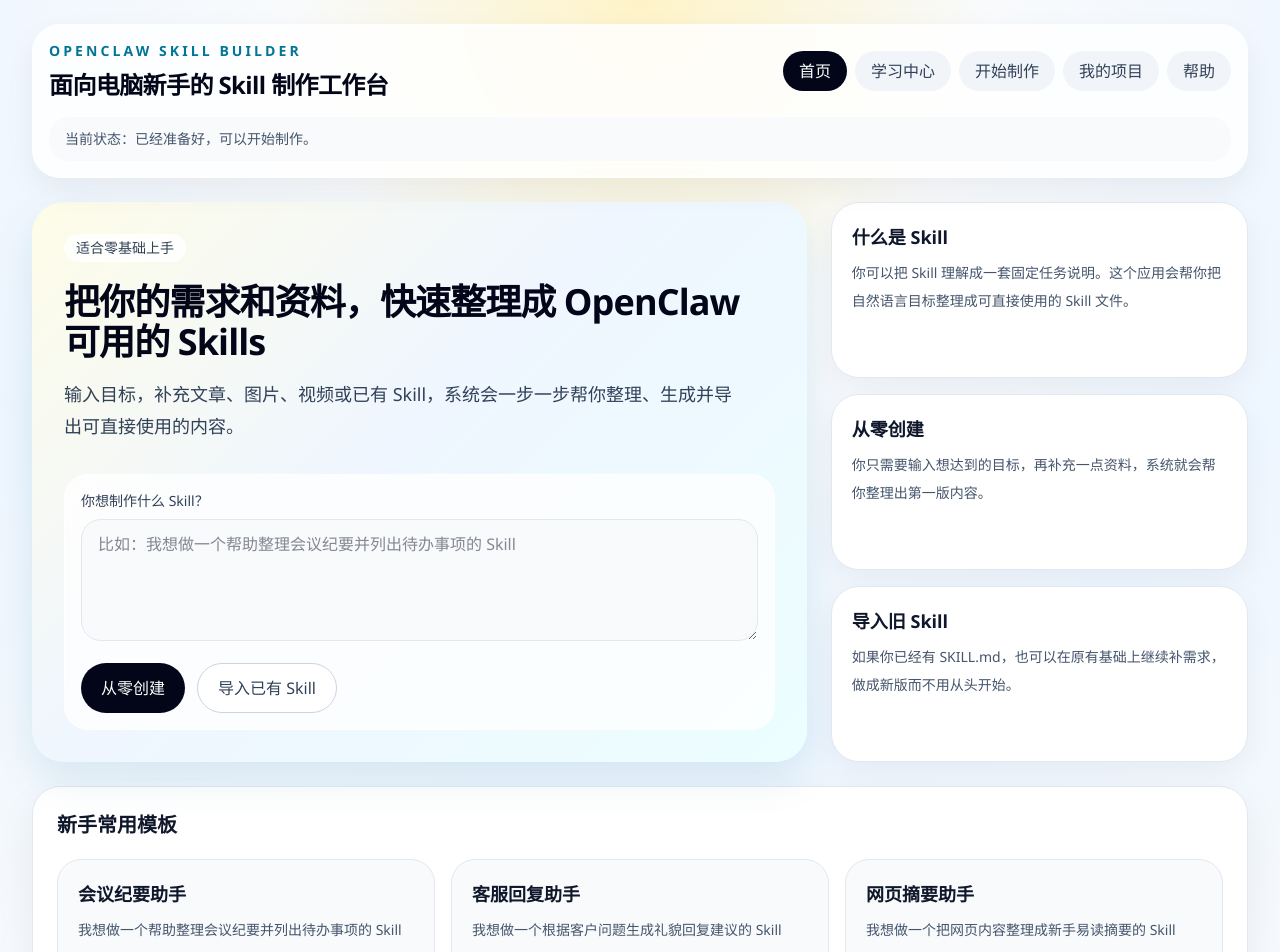
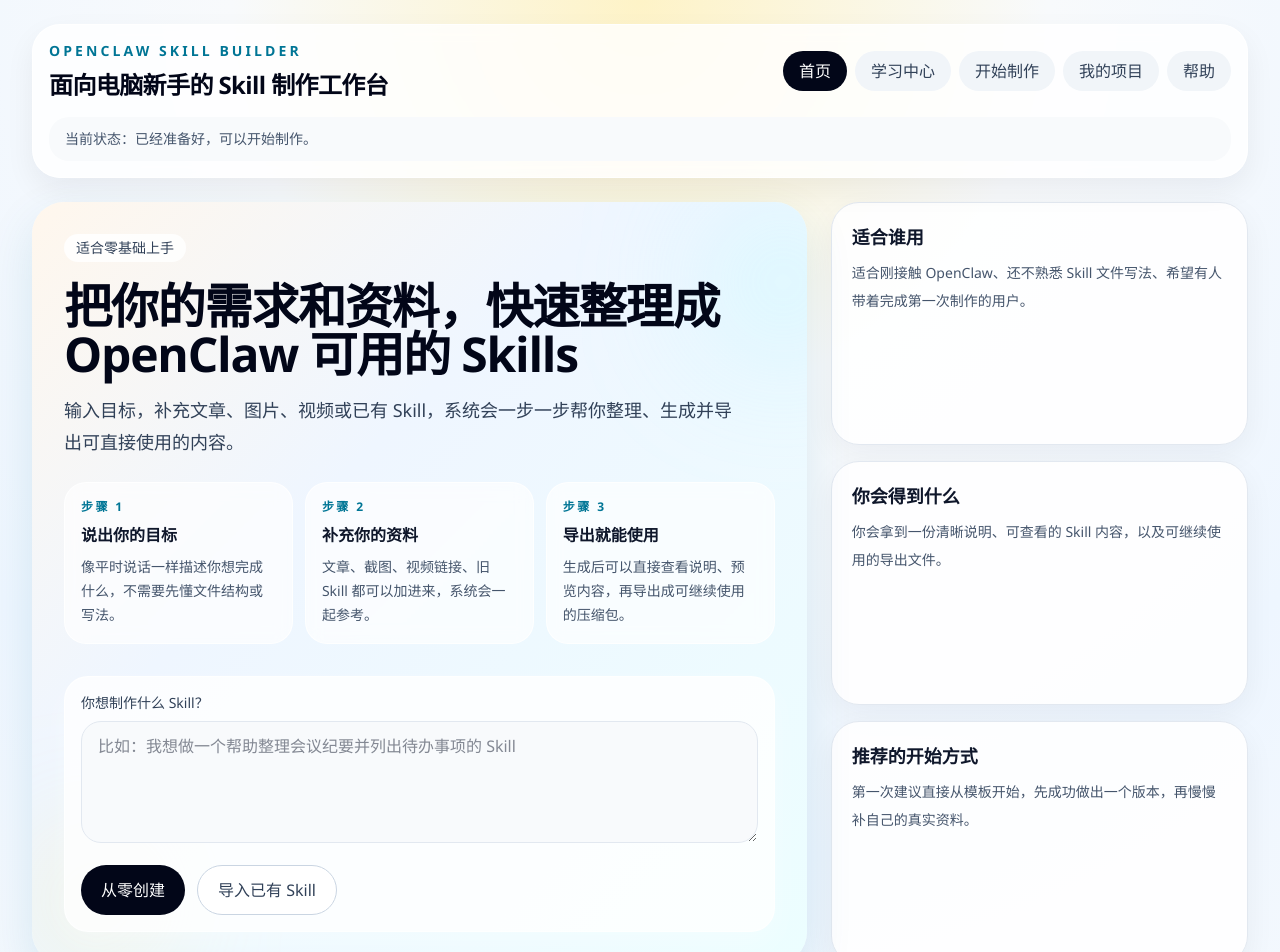
Before and after one commit to jiayuan04091016/openclaw-skill-builder, a Next.js app: page / in a window 1280 px wide. Shown: the top 952 px of the page. Built offline with nearby package versions, Linux system fonts and the light colour scheme.

Commit message:
Polish core product pages and onboarding flow

```diff
--- a/src/components/skill-builder-app.tsx
+++ b/src/components/skill-builder-app.tsx
@@ -23,16 +23,16 @@
 
 const learningCards = [
   {
-    title: "什么是 Skill",
-    body: "你可以把 Skill 理解成一套固定任务说明。这个应用会帮你把自然语言目标整理成可直接使用的 Skill 文件。",
+    title: "说出你的目标",
+    body: "像平时说话一样描述你想完成什么，不需要先懂文件结构或写法。",
   },
   {
-    title: "从零创建",
-    body: "你只需要输入想达到的目标，再补充一点资料，系统就会帮你整理出第一版内容。",
+    title: "补充你的资料",
+    body: "文章、截图、视频链接、旧 Skill 都可以加进来，系统会一起参考。",
   },
   {
-    title: "导入旧 Skill",
-    body: "如果你已经有 SKILL.md，也可以在原有基础上继续补需求，做成新版而不用从头开始。",
+    title: "导出就能使用",
+    body: "生成后可以直接查看说明、预览内容，再导出成可继续使用的压缩包。",
   },
 ];
 
@@ -447,17 +447,28 @@
           {section === "home" ? (
             <>
               <section className="grid gap-6 lg:grid-cols-[1.3fr_0.7fr]">
-                <div className="rounded-[32px] bg-[linear-gradient(135deg,#fefce8_0%,#eff6ff_45%,#ecfeff_100%)] p-8 shadow-[0_16px_40px_rgba(14,116,144,0.12)]">
-                  <span className="inline-flex rounded-full bg-white/80 px-3 py-1 text-sm font-medium text-slate-700">
+                <div className="relative overflow-hidden rounded-[32px] bg-[linear-gradient(135deg,#fff7ed_0%,#eff6ff_38%,#ecfeff_100%)] p-8 shadow-[0_18px_48px_rgba(14,116,144,0.12)]">
+                  <div className="absolute -right-14 top-0 h-40 w-40 rounded-full bg-cyan-200/30 blur-3xl" />
+                  <div className="absolute bottom-0 left-0 h-32 w-32 rounded-full bg-amber-200/30 blur-3xl" />
+                  <span className="relative inline-flex rounded-full bg-white/85 px-3 py-1 text-sm font-medium text-slate-700">
                     适合零基础上手
                   </span>
-                  <h2 className="mt-5 max-w-3xl text-4xl font-semibold tracking-tight text-slate-950">
+                  <h2 className="relative mt-5 max-w-3xl text-4xl font-semibold tracking-tight text-slate-950 sm:text-5xl">
                     把你的需求和资料，快速整理成 OpenClaw 可用的 Skills
                   </h2>
-                  <p className="mt-4 max-w-2xl text-lg leading-8 text-slate-700">
+                  <p className="relative mt-4 max-w-2xl text-lg leading-8 text-slate-700">
                     输入目标，补充文章、图片、视频或已有 Skill，系统会一步一步帮你整理、生成并导出可直接使用的内容。
                   </p>
-                  <div className="mt-8 rounded-[24px] border border-white/60 bg-white/75 p-4">
+                  <div className="relative mt-6 grid gap-3 sm:grid-cols-3">
+                    {learningCards.map((card, index) => (
+                      <div key={card.title} className="rounded-[22px] border border-white/80 bg-white/65 p-4 backdrop-blur">
+                        <div className="text-xs font-semibold uppercase tracking-[0.2em] text-cyan-700">步骤 {index + 1}</div>
+                        <h3 className="mt-2 text-base font-semibold text-slate-900">{card.title}</h3>
+                        <p className="mt-2 text-sm leading-6 text-slate-600">{card.body}</p>
+                      </div>
+                    ))}
+                  </div>
+                  <div className="relative mt-8 rounded-[24px] border border-white/70 bg-white/80 p-4 shadow-[0_12px_30px_rgba(255,255,255,0.35)]">
                     <label className="mb-2 block text-sm font-medium text-slate-700">你想制作什么 Skill？</label>
                     <textarea
                       rows={4}
@@ -482,8 +493,21 @@
                 </div>
 
                 <div className="grid gap-4">
-                  {learningCards.map((card) => (
-                    <div key={card.title} className="rounded-[28px] border border-slate-200 bg-white p-5 shadow-[0_10px_30px_rgba(15,23,42,0.05)]">
+                  {[
+                    {
+                      title: "适合谁用",
+                      body: "适合刚接触 OpenClaw、还不熟悉 Skill 文件写法、希望有人带着完成第一次制作的用户。",
+                    },
+                    {
+                      title: "你会得到什么",
+                      body: "你会拿到一份清晰说明、可查看的 Skill 内容，以及可继续使用的导出文件。",
+                    },
+                    {
+                      title: "推荐的开始方式",
+                      body: "第一次建议直接从模板开始，先成功做出一个版本，再慢慢补自己的真实资料。",
+                    },
+                  ].map((card) => (
+                    <div key={card.title} className="rounded-[28px] border border-slate-200 bg-white/90 p-5 shadow-[0_10px_30px_rgba(15,23,42,0.05)]">
                       <h3 className="text-lg font-semibold text-slate-900">{card.title}</h3>
                       <p className="mt-2 text-sm leading-7 text-slate-600">{card.body}</p>
                     </div>
@@ -491,11 +515,15 @@
                 </div>
               </section>
 
-              <SectionCard title="新手常用模板">
+              <SectionCard
+                title="新手常用模板"
+                action={<span className="text-sm text-slate-500">先选一个最接近的场景开始，后面都能改</span>}
+              >
                 <div className="grid gap-4 md:grid-cols-3">
                   {templates.map((template) => (
-                    <div key={template.title} className="rounded-[24px] border border-slate-200 bg-slate-50 p-5">
-                      <h3 className="text-lg font-semibold text-slate-900">{template.title}</h3>
+                    <div key={template.title} className="rounded-[24px] border border-slate-200 bg-[linear-gradient(180deg,#ffffff_0%,#f8fafc_100%)] p-5">
+                      <div className="inline-flex rounded-full bg-cyan-50 px-3 py-1 text-xs font-semibold text-cyan-700">推荐模板</div>
+                      <h3 className="mt-3 text-lg font-semibold text-slate-900">{template.title}</h3>
                       <p className="mt-2 text-sm leading-7 text-slate-600">{template.goal}</p>
                       <button className="mt-4 rounded-full bg-cyan-600 px-4 py-2 text-sm font-semibold text-white" onClick={() => startFromScratch(template.goal)}>
                         使用这个模板
@@ -508,8 +536,31 @@
           ) : null}
 
           {section === "learn" ? (
+            <div className="space-y-6">
+              <SectionCard title="学习中心">
+                <div className="rounded-[28px] bg-[linear-gradient(135deg,#fff7ed_0%,#f8fafc_40%,#eef6ff_100%)] p-6">
+                  <div className="flex flex-col gap-5 lg:flex-row lg:items-end lg:justify-between">
+                    <div className="max-w-3xl">
+                      <p className="text-sm font-semibold uppercase tracking-[0.2em] text-cyan-700">新手入门</p>
+                      <h3 className="mt-2 text-3xl font-semibold tracking-tight text-slate-950">先看懂 3 件事，再开始做第一个 Skill</h3>
+                      <p className="mt-3 text-base leading-8 text-slate-700">
+                        如果你是第一次接触 OpenClaw，建议先看下面这三部分。看完以后，再回到“开始制作”页面，流程会顺很多。
+                      </p>
+                    </div>
+                    <div className="flex flex-wrap gap-3">
+                      <button className="rounded-full bg-slate-950 px-5 py-3 text-sm font-semibold text-white" onClick={() => setSection("builder")}>
+                        去开始制作
+                      </button>
+                      <button className="rounded-full border border-slate-300 bg-white px-5 py-3 text-sm font-semibold text-slate-700" onClick={() => setSection("home")}>
+                        回首页看模板
+                      </button>
+                    </div>
+                  </div>
+                </div>
+              </SectionCard>
+
               <div className="grid gap-6 lg:grid-cols-3">
-              <SectionCard title="零基础入门">
+                <SectionCard title="第一步：先理解流程">
                   <div className="space-y-4 text-sm leading-7 text-slate-700">
                     <p>1. 先说目标：直接描述你想完成什么。</p>
                     <p>2. 再补资料：文章、说明、已有 Skill 都可以。</p>
@@ -517,18 +568,43 @@
                     <p>4. 导出安装：下载 ZIP 后放进 OpenClaw 的 skills 目录。</p>
                   </div>
                 </SectionCard>
-              <SectionCard title="图片与视频怎么用">
+                <SectionCard title="第二步：学会用资料">
                   <div className="space-y-4 text-sm leading-7 text-slate-700">
                     <p>图片和视频目前主要作为补充资料使用，支持上传和备注。</p>
                     <p>如果资料里有关键说明，建议同步补一段文字说明，生成结果会更稳。</p>
-                  <p>后续版本再补 OCR 和视频转写，先把可用版本上线。</p>
+                    <p>第一次使用时，优先上传最能说明任务目标的那一份资料。</p>
                   </div>
                 </SectionCard>
-              <SectionCard title="已有 Skill 如何再加工">
+                <SectionCard title="第三步：学会改旧版本">
                   <div className="space-y-4 text-sm leading-7 text-slate-700">
                     <p>上传已有的 `SKILL.md` 或把内容粘贴进来。</p>
                     <p>再补一句你想新增的能力，例如“增加投诉安抚场景”。</p>
                     <p>系统会根据你的新目标重新整理内容，再导出成更适合当前需求的新版本。</p>
+                  </div>
+                </SectionCard>
+              </div>
+
+              <SectionCard title="推荐做法">
+                <div className="grid gap-4 md:grid-cols-3">
+                  {[
+                    {
+                      title: "先从模板开始",
+                      body: "第一次尽量不要空白开始。先用最接近的模板跑通流程，再慢慢替换成自己的真实需求。",
+                    },
+                    {
+                      title: "先做小任务",
+                      body: "第一次建议先做一个输入简单、结果直观的小任务，比如摘要、整理或回复建议。",
+                    },
+                    {
+                      title: "先测试再扩展",
+                      body: "导出后先用示例内容试一次，确认方向没问题，再继续补充更多资料和场景。",
+                    },
+                  ].map((item) => (
+                    <div key={item.title} className="rounded-[24px] border border-slate-200 bg-[linear-gradient(180deg,#ffffff_0%,#f8fafc_100%)] p-5">
+                      <h3 className="text-lg font-semibold text-slate-900">{item.title}</h3>
+                      <p className="mt-2 text-sm leading-7 text-slate-600">{item.body}</p>
+                    </div>
+                  ))}
                 </div>
               </SectionCard>
             </div>
@@ -558,6 +634,28 @@
                   </div>
                 }
               >
+                <div className="mb-5 rounded-[24px] bg-[linear-gradient(135deg,#fff7ed_0%,#f8fafc_45%,#eef6ff_100%)] p-5">
+                  <div className="flex flex-col gap-3 lg:flex-row lg:items-center lg:justify-between">
+                    <div>
+                      <p className="text-sm font-semibold uppercase tracking-[0.2em] text-cyan-700">当前流程</p>
+                      <h3 className="mt-2 text-lg font-semibold text-slate-950">
+                        {builderStep === 1 && "先把目标说清楚"}
+                        {builderStep === 2 && "补充资料，让结果更贴近你的需求"}
+                        {builderStep === 3 && "确认输入、输出和适用场景"}
+                        {builderStep === 4 && "检查内容，按你的习惯做最后调整"}
+                        {builderStep === 5 && "导出文件并按步骤安装使用"}
+                      </h3>
+                    </div>
+                    <p className="max-w-xl text-sm leading-7 text-slate-600">
+                      {builderStep === 1 && "这一步建议先用最简单的话描述你想完成的事，不需要担心写得不专业。"}
+                      {builderStep === 2 && "如果你手头有资料、说明文档、图片或旧 Skill，现在一起补上会更稳。"}
+                      {builderStep === 3 && "系统会根据这里的设置整理出更清晰的结果，你也可以后面继续改。"}
+                      {builderStep === 4 && "先看说明版，再看 Skill 内容和示例，确认方向对了再导出。"}
+                      {builderStep === 5 && "导出后先用示例测试一次，确认没问题再放进真实场景使用。"}
+                    </p>
+                  </div>
+                </div>
+
                 <div className="grid gap-3 md:grid-cols-5">
                   {[
                     { id: 1, title: "目标" },
@@ -587,10 +685,11 @@
                       <Field label="目标描述" value={activeProject.goal} placeholder="比如：我想做一个帮助整理会议纪要并列出待办事项的 Skill" onChange={(value) => updateProject({ goal: value })} multiline />
                       <Field label="补充说明" value={activeProject.description} placeholder="比如：主要给办公新手使用，希望输出尽量简单清楚" onChange={(value) => updateProject({ description: value })} multiline />
                     </div>
-                    <div className="rounded-[24px] bg-slate-50 p-5 text-sm leading-7 text-slate-700">
-                      <h3 className="text-base font-semibold text-slate-900">怎么写更快生成好结果</h3>
+                    <div className="rounded-[24px] border border-amber-100 bg-amber-50/70 p-5 text-sm leading-7 text-slate-700">
+                      <h3 className="text-base font-semibold text-slate-900">填写建议</h3>
                       <p className="mt-3">写清楚给谁用、要做什么、最后想得到什么结果。</p>
                       <p className="mt-2">先不用写很专业，越像平时说话越好。</p>
+                      <p className="mt-2">如果你一时想不好，可以先用首页模板快速开始。</p>
                     </div>
                   </div>
                   <div className="mt-6 flex justify-end">
@@ -694,7 +793,7 @@
                         </div>
                       </div>
                     </div>
-                    <div className="rounded-[24px] bg-slate-50 p-5">
+                    <div className="rounded-[24px] border border-cyan-100 bg-cyan-50/60 p-5">
                       <h3 className="text-base font-semibold text-slate-900">整理结果预览</h3>
                       {structuredSpec ? (
                         <dl className="mt-4 space-y-3 text-sm leading-7 text-slate-700">
@@ -747,7 +846,7 @@
                       </button>
                     </div>
 
-                    <div className="rounded-[24px] border border-slate-200 bg-white p-5">
+                    <div className="rounded-[24px] border border-slate-200 bg-white p-5 shadow-[0_12px_30px_rgba(15,23,42,0.04)]">
                       <div className="inline-flex rounded-full border border-slate-200 bg-slate-50 p-1">
                         {[
                           { id: "guide", label: "说明版" },
@@ -790,7 +889,7 @@
                 <SectionCard title="步骤 5：导出文件并安装">
                   <div className="grid gap-6 lg:grid-cols-[0.95fr_1.05fr]">
                     <div className="space-y-5">
-                      <div className="rounded-[24px] bg-slate-50 p-5">
+                      <div className="rounded-[24px] border border-emerald-100 bg-emerald-50/60 p-5">
                         <h3 className="text-base font-semibold text-slate-900">导出信息</h3>
                         <dl className="mt-3 space-y-2 text-sm leading-7 text-slate-700">
                           <div>
@@ -807,7 +906,7 @@
                           </div>
                         </dl>
                       </div>
-                      <div className="rounded-[24px] bg-slate-50 p-5 text-sm leading-7 text-slate-700">
+                      <div className="rounded-[24px] border border-slate-200 bg-slate-50 p-5 text-sm leading-7 text-slate-700">
                         <h3 className="text-base font-semibold text-slate-900">安装步骤</h3>
                         <p className="mt-3">1. 点击导出 ZIP。</p>
                         <p>2. 解压文件夹。</p>
@@ -850,10 +949,21 @@
                 </button>
               }
             >
+              <div className="mb-5 rounded-[24px] bg-[linear-gradient(135deg,#f8fafc_0%,#eef6ff_55%,#fefce8_100%)] p-5">
+                <div className="flex flex-col gap-3 lg:flex-row lg:items-center lg:justify-between">
+                  <div>
+                    <p className="text-sm font-semibold uppercase tracking-[0.2em] text-cyan-700">项目管理</p>
+                    <h3 className="mt-2 text-lg font-semibold text-slate-950">在这里继续编辑、复制版本，或重新导出你做过的内容</h3>
+                  </div>
+                  <p className="max-w-xl text-sm leading-7 text-slate-600">
+                    如果你已经做过一个接近的版本，最省时间的方式通常不是重做，而是直接复制后继续调整。
+                  </p>
+                </div>
+              </div>
               <div className="grid gap-4 md:grid-cols-2">
                 {projects.length ? (
                   projects.map((project) => (
-                    <div key={project.id} className="rounded-[24px] border border-slate-200 bg-slate-50 p-5">
+                    <div key={project.id} className="rounded-[24px] border border-slate-200 bg-[linear-gradient(180deg,#ffffff_0%,#f8fafc_100%)] p-5 shadow-[0_10px_24px_rgba(15,23,42,0.04)]">
                       <div className="flex items-start justify-between gap-3">
                         <div>
                           <h3 className="text-lg font-semibold text-slate-900">{project.title || buildStructuredSpec(project).skillName}</h3>
@@ -863,7 +973,10 @@
                           {project.mode === "create" ? "新建" : "导入"}
                         </span>
                       </div>
-                      <div className="mt-4 text-sm text-slate-500">最近更新：{formatDateLabel(project.updatedAt)}</div>
+                      <div className="mt-4 flex items-center justify-between gap-3 text-sm text-slate-500">
+                        <span>最近更新：{formatDateLabel(project.updatedAt)}</span>
+                        <span>{project.draft ? "已生成内容" : "进行中"}</span>
+                      </div>
                       <div className="mt-5 flex flex-wrap gap-3">
                         <button
                           className="rounded-full bg-slate-950 px-4 py-2 text-sm font-semibold text-white"
@@ -895,7 +1008,7 @@
                   ))
                 ) : (
                   <div className="rounded-[24px] bg-slate-50 p-8 text-sm leading-7 text-slate-600">
-                    你还没有创建过项目。先去首页或“开始制作”页面完成第一个版本。
+                    你还没有创建过项目。先去首页或“开始制作”页面完成第一个版本，之后这里会自动保存你的历史记录。
                   </div>
                 )}
               </div>
@@ -903,6 +1016,27 @@
           ) : null}
 
           {section === "help" ? (
+            <div className="space-y-6">
+              <SectionCard title="帮助中心">
+                <div className="grid gap-4 lg:grid-cols-3">
+                  <div className="rounded-[22px] bg-[linear-gradient(180deg,#ffffff_0%,#f8fafc_100%)] p-5">
+                    <div className="text-xs font-semibold uppercase tracking-[0.2em] text-cyan-700">快速开始</div>
+                    <h3 className="mt-2 text-base font-semibold text-slate-900">第一次使用建议</h3>
+                    <p className="mt-2 text-sm leading-7 text-slate-600">先选一个模板完成第一次创建，确认流程后再换成自己的真实需求。</p>
+                  </div>
+                  <div className="rounded-[22px] bg-[linear-gradient(180deg,#ffffff_0%,#f8fafc_100%)] p-5">
+                    <div className="text-xs font-semibold uppercase tracking-[0.2em] text-cyan-700">安装提醒</div>
+                    <h3 className="mt-2 text-base font-semibold text-slate-900">导出后怎么用</h3>
+                    <p className="mt-2 text-sm leading-7 text-slate-600">导出压缩包后先解压，再把整个目录放进 OpenClaw 的 skills 目录。</p>
+                  </div>
+                  <div className="rounded-[22px] bg-[linear-gradient(180deg,#ffffff_0%,#f8fafc_100%)] p-5">
+                    <div className="text-xs font-semibold uppercase tracking-[0.2em] text-cyan-700">使用建议</div>
+                    <h3 className="mt-2 text-base font-semibold text-slate-900">结果不满意怎么办</h3>
+                    <p className="mt-2 text-sm leading-7 text-slate-600">先回到前面的步骤补充更清楚的目标、输入和资料，再重新生成一次内容。</p>
+                  </div>
+                </div>
+              </SectionCard>
+
               <div className="grid gap-6 lg:grid-cols-[1.1fr_0.9fr]">
               <SectionCard title="常见问题">
                 <div className="space-y-4">
@@ -924,6 +1058,7 @@
                 </div>
               </SectionCard>
               </div>
+            </div>
           ) : null}
         </main>
       </div>
```
Lines whose indentation alone changed are shown as unchanged.
